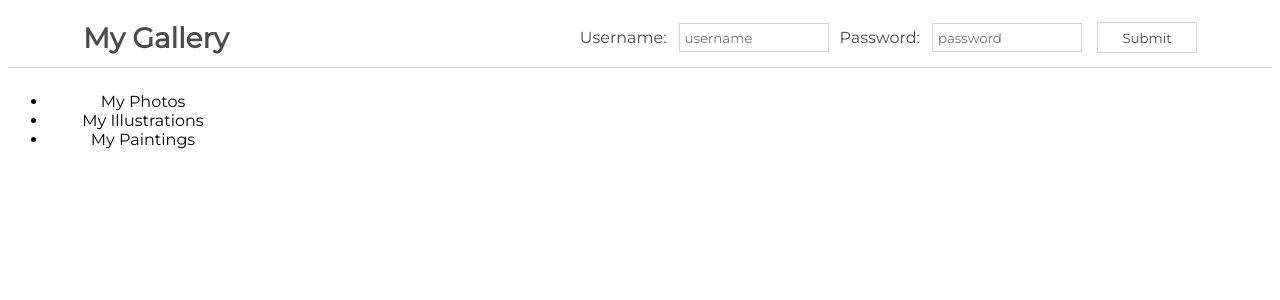
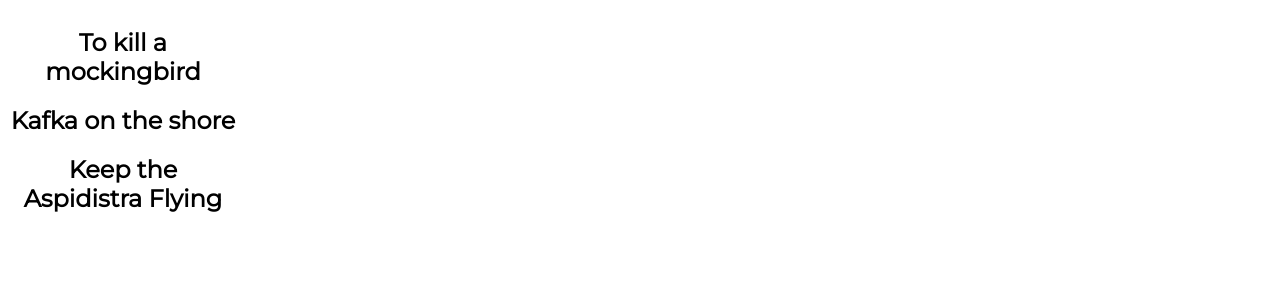
Before and after one commit to digimori/reactCI, a React (Vite) app: page / in a window 1280 px wide. Shown: the top 300 px of the page. Built offline with nearby package versions, Linux system fonts and the light colour scheme.

Commit message:
Basic list render using map

```diff
--- a/src/App.jsx
+++ b/src/App.jsx
@@ -13,15 +13,17 @@
 import MethodsAsPropsChild from './components/MethodsAsPropsChild';
 import MethodsAsPropsParent from './components/MethodsAsPropsParent';
 import NavBarForm from './components/NavBarForm';
+import RenderingLists from './components/RenderingLists';
 
 
 function App() {
 
   return (
       <div className={css.App}>
-        <NavBarForm />
+        <RenderingLists />
+        {/*<NavBarForm />
         <Sidebar />
-        {/*<MethodsAsPropsParent />
+        <MethodsAsPropsParent />
         <NestedComponents />
         <NavBarSimple />
         <ConditionalRenderingClass isLoaded={false} />
--- /dev/null
+++ b/src/components/RenderingLists.jsx
@@ -0,0 +1,22 @@
+import React from 'react'
+
+function RenderingLists() {
+    const bookList = [
+        'To kill a mockingbird',
+        'Kafka on the shore',
+        'Keep the Aspidistra Flying'
+    ]
+  return (
+    <div>
+        {bookList.map(
+            book => {
+                return <h2>{book}</h2>
+            }
+        )}
+
+
+    </div>
+  )
+}
+
+export default RenderingLists
```
